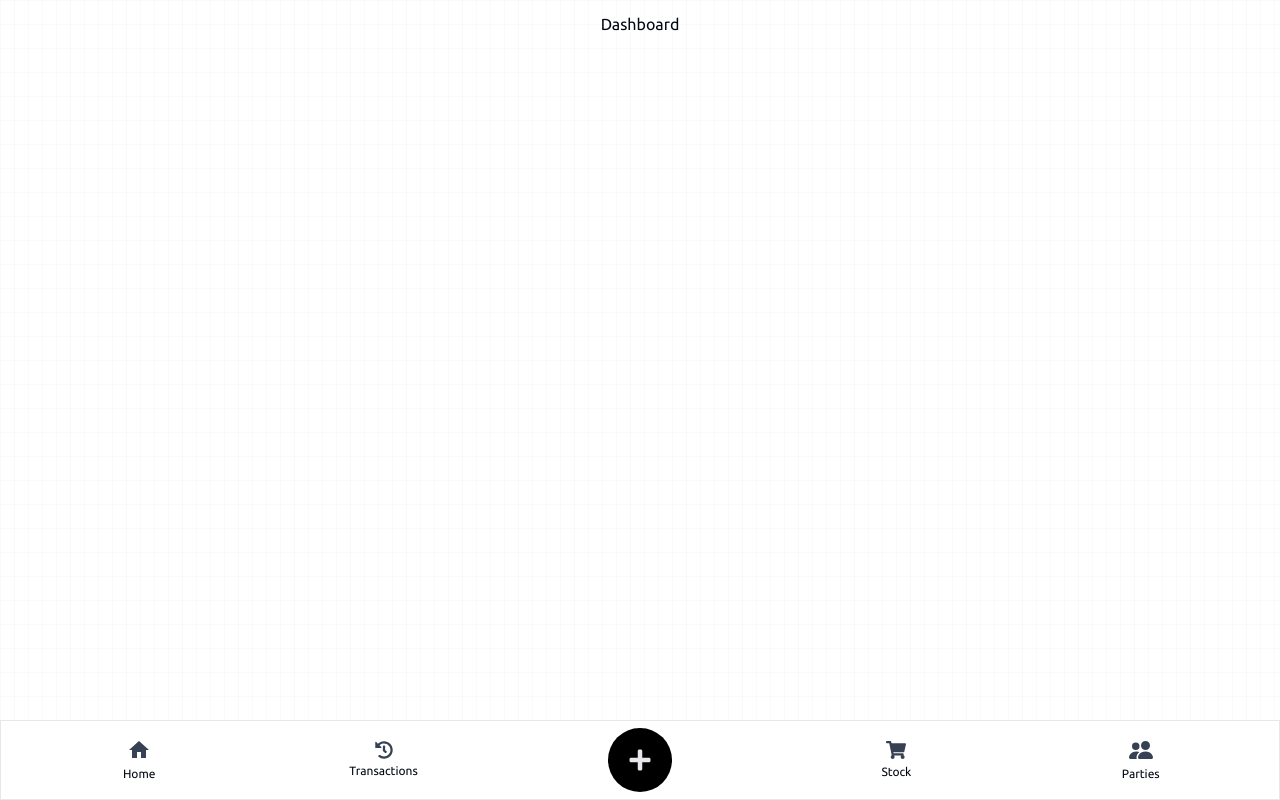
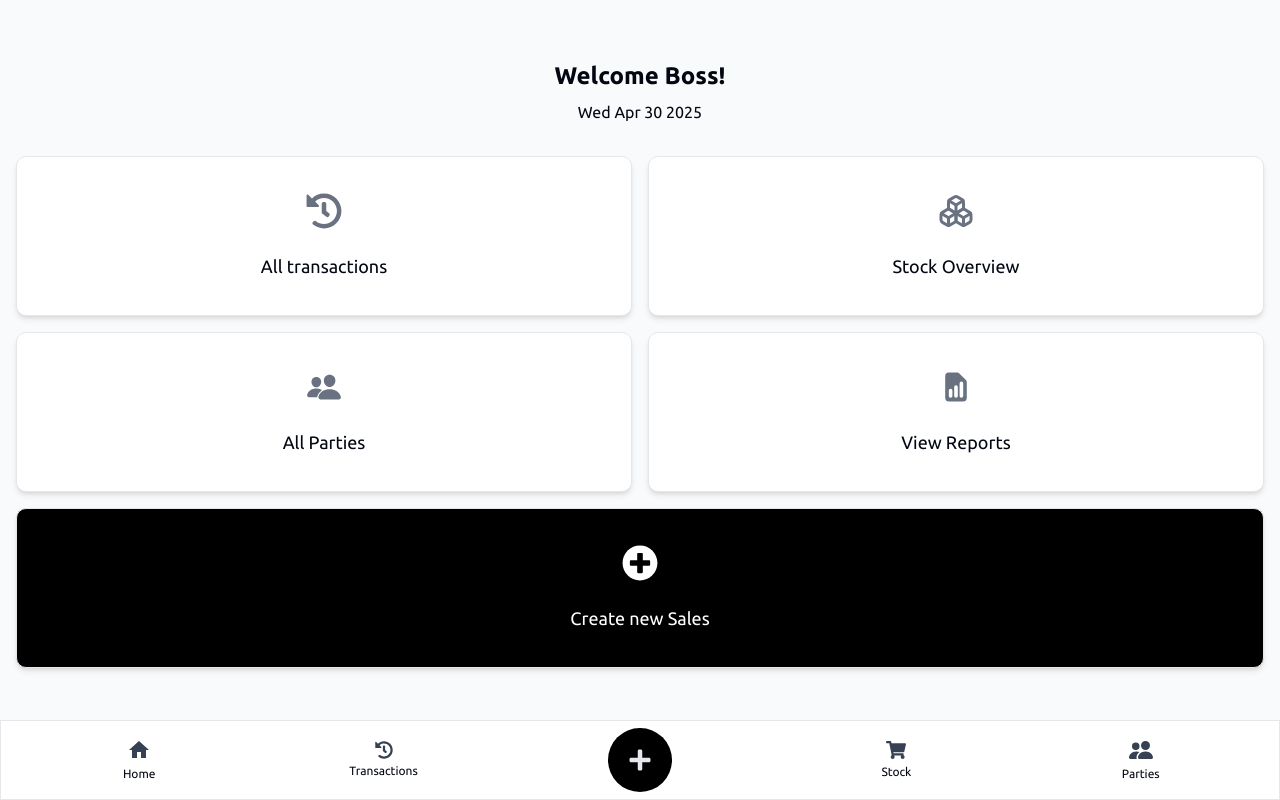
Before and after one commit to KreeLabsDev/jholMomo, a Next.js app: page /dashboard in a window 1280 px wide. Built offline with nearby package versions, Linux system fonts and the light colour scheme.

Commit message:
created dashboard

```diff
--- a/src/app/(bottomnav)/dashboard/page.tsx
+++ b/src/app/(bottomnav)/dashboard/page.tsx
@@ -1,9 +1,73 @@
-import React from 'react'
+import React from "react";
+import { Card } from "@/components/ui/card";
+import { FaHistory, FaPlusCircle } from "react-icons/fa";
+import { LuBoxes } from "react-icons/lu";
+import { IoPeople } from "react-icons/io5";
+import { HiDocumentReport } from "react-icons/hi";
+import Link from "next/link";
+
+const CARD_ITEMS = [
+  {
+    title: "All transactions",
+    icon: <FaHistory className="text-4xl text-gray-500" />,
+    link: "/transactions",
+  },
+  {
+    title: "Stock Overview",
+    icon: <LuBoxes className="text-4xl text-gray-500" />,
+    link: "/stock",
+  },
+  {
+    title: "All Parties",
+    icon: <IoPeople className="text-4xl text-gray-500" />,
+    link: "/parties",
+  },
+  {
+    title: "View Reports",
+    icon: <HiDocumentReport className="text-4xl text-gray-500" />,
+    link: "reports",
+  },
+];
 
 const Dashboard = () => {
   return (
-    <div>Dashboard</div>
-  )
-}
+    <div className="w-screen min-w-full px-4 flex flex-col justify-center items-center gap-8">
+      <div className="mt-12 w-full flex flex-col justify-center items-center gap-2 text-center">
+        <h1 className="text-2xl font-bold">Welcome Boss!</h1>
+        <p className="text-md">{new Date(Date.now()).toDateString()}</p>
+      </div>
 
-export default Dashboard
+      <div className="w-full grid grid-cols-2 gap-4">
+        {CARD_ITEMS.map((item) => {
+          return (
+            <Link
+              href={item.link}
+              key={item.title}
+              className="w-full h-40 flex justify-center items-center"
+            >
+              <Card className="w-full h-40 bg-white shadow-md rounded-lg">
+                <div className="h-full w-full flex flex-col justify-around items-center">
+                  {item.icon}
+                  <h2 className="text-lg font-sans">{item.title}</h2>
+                </div>
+              </Card>
+            </Link>
+          );
+        })}
+        <Link
+          href={"/order"}
+          className="w-full h-40 flex justify-center items-center col-span-2"
+        >
+          <Card className="w-full h-40 bg-black text-white shadow-md rounded-lg">
+            <div className="h-full w-full flex flex-col justify-around items-center">
+              <FaPlusCircle className="text-4xl" />
+              <h2 className="text-lg font-sans">Create new Sales</h2>
+            </div>
+          </Card>
+        </Link>
+      </div>
+    </div>
+  );
+};
+
+export default Dashboard;
--- a/src/app/(bottomnav)/layout.tsx
+++ b/src/app/(bottomnav)/layout.tsx
@@ -6,7 +6,7 @@ export default function RootLayout({
   children: React.ReactNode;
 }) {
   return (
-    <div className="w-full h-full flex flex-col  justify-center items-center">
+    <div className="bg-gray-50 w-full h-full flex flex-col  justify-center items-center">
       <div className="flex-1 p-3">{children}</div>
       <BottomNav />
     </div>
--- a/src/app/globals.css
+++ b/src/app/globals.css
@@ -130,3 +130,38 @@
 .scrollbar-hidden::-webkit-scrollbar {
   display: none; /* Chrome, Safari, Opera */
 }
+
+/* From Uiverse.io by Shoh2008 */
+.loader {
+  display: block;
+  width: 84px;
+  height: 84px;
+  position: relative;
+}
+
+.loader:before , .loader:after {
+  content: "";
+  position: absolute;
+  left: 50%;
+  bottom: 0;
+  width: 64px;
+  height: 64px;
+  border-radius: 50%;
+  background: #000;
+  transform: translate(-50% , -100%)  scale(0);
+  animation: push_401 2s infinite linear;
+}
+
+.loader:after {
+  animation-delay: 1s;
+}
+
+@keyframes push_401 {
+  0% , 50% {
+    transform: translate(-50% , 0%)  scale(1)
+  }
+
+  100% {
+    transform: translate(-50%, -100%) scale(0)
+  }
+}
--- /dev/null
+++ b/src/app/loading.tsx
@@ -0,0 +1,11 @@
+import React from "react";
+
+const Loading = () => {
+  return (
+    <div className="h-screen w-screen flex justify-center items-center">
+      <span className="loader"></span>
+    </div>
+  );
+};
+
+export default Loading;
--- a/src/app/page.tsx
+++ b/src/app/page.tsx
@@ -14,8 +14,9 @@ const Homepage = () => {
           width={300}
           className="rounded-full shadow-lg"
         />
-        <h1 className="text-3xl font-sans font-semibold">Welcome to चाराली झोल म:म:</h1>
-
+        <h1 className="text-3xl font-sans font-semibold">
+          Welcome to चाराली झोल म:म:
+        </h1>
       </div>
       <Link className="w-xs" href="/dashboard">
         <Button className="w-full h-16 text-lg">Get Started</Button>
```
Also changed, not shown: 1 other file (tests, documents, lock files or other folders).
